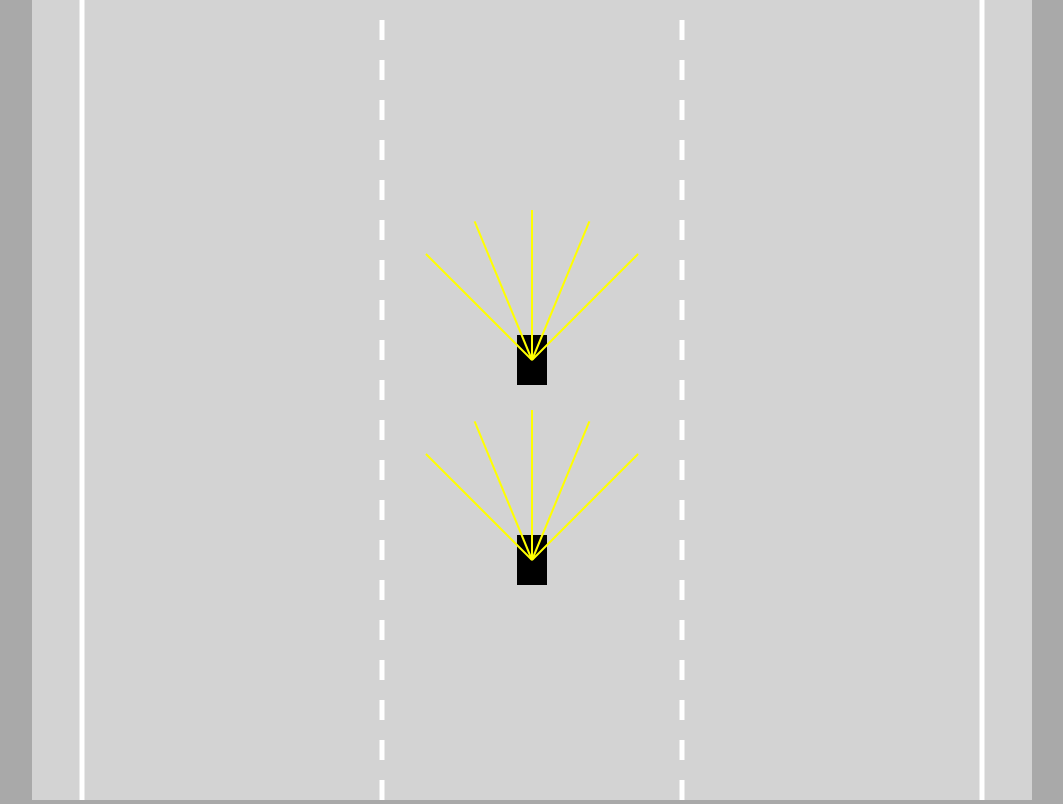
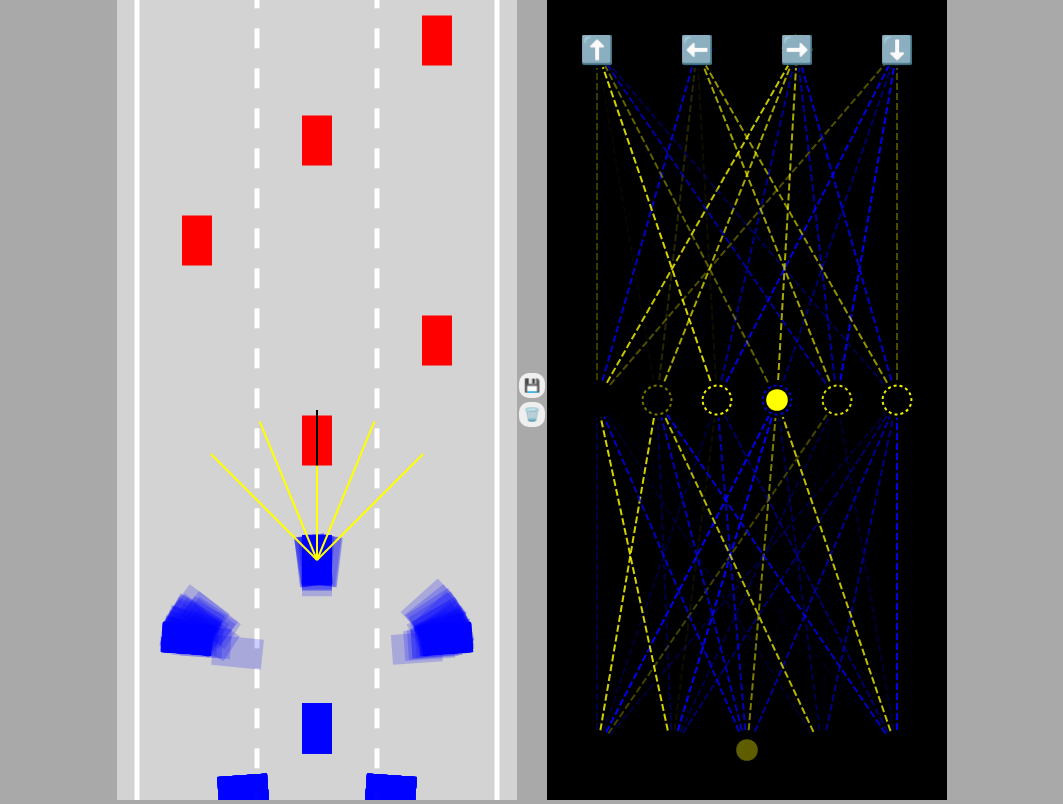
Before and after one commit to FarruxbekNozimov/self-driving-car, a plain HTML site: page index.html in a window 1280 px wide. Shown: the whole page, without its empty margins (108-1171 px from the left). Drawn offline with Linux system fonts and the light colour scheme; animation ran at ten frames a second.

Commit message:
work not perfect

```diff
--- a/car.js
+++ b/car.js
@@ -1,5 +1,5 @@
 class Car {
-	constructor(x, y, width, height, controlType) {
+	constructor(x, y, width, height, controlType, maxSpeed = 3) {
 		this.x = x;
 		this.y = y;
 		this.width = width;
@@ -7,27 +7,50 @@ class Car {
 
 		this.speed = 0;
 		this.acceleration = 0.2;
-		this.maxSpeed = 3;
+		this.maxSpeed = maxSpeed;
 		this.friction = 0.05;
 		this.angle = 0;
 		this.damaged = false;
 
-		this.sensor = new Sensor(this);
+		this.useBrain = controlType == "AI";
+
+		if (controlType != "DUMMY") {
+			this.sensor = new Sensor(this);
+			this.brain = new NeuralNetwork([this.sensor.rayCount, 6, 4]);
+		}
 		this.controls = new Controls(controlType);
 	}
 
-	update(roadBorders) {
+	update(roadBorders, traffic) {
 		if (!this.damaged) {
 			this.#move();
 			this.polygon = this.#createPolygon();
-			this.damaged = this.#assessDamage(roadBorders);
+			this.damaged = this.#assessDamage(roadBorders, traffic);
 		}
-		this.sensor.update(roadBorders);
+		if (this.sensor) {
+			this.sensor.update(roadBorders, traffic);
+			const offsets = this.sensor.readings.map((s) =>
+				s == null ? 0 : 1 - s.offset
+			);
+			const outputs = NeuralNetwork.feedForward(offsets, this.brain);
+
+			if (this.useBrain) {
+				this.controls.forward = outputs[0];
+				this.controls.left = outputs[1];
+				this.controls.right = outputs[2];
+				this.controls.reverse = outputs[3];
+			}
+		}
 	}
 
-	#assessDamage(roadBorders) {
+	#assessDamage(roadBorders, traffic) {
 		for (let i = 0; i < roadBorders.length; i++) {
 			if (polysIntersect(this.polygon, roadBorders[i])) {
+				return true;
+			}
+		}
+		for (let i = 0; i < traffic.length; i++) {
+			if (polysIntersect(this.polygon, traffic[i].polygon)) {
 				return true;
 			}
 		}
@@ -96,11 +119,11 @@ class Car {
 		this.y -= Math.cos(this.angle) * this.speed;
 	}
 
-	draw(ctx) {
+	draw(ctx, color, drawSensor = false) {
 		if (this.damaged) {
 			ctx.fillStyle = "gray";
 		} else {
-			ctx.fillStyle = "black";
+			ctx.fillStyle = color;
 		}
 		ctx.beginPath();
 		ctx.moveTo(this.polygon[0].x, this.polygon[0].y);
@@ -109,6 +132,8 @@ class Car {
 		}
 		ctx.fill();
 
-		this.sensor.draw(ctx);
+		if (this.sensor && drawSensor) {
+			this.sensor.draw(ctx);
+		}
 	}
 }
--- a/controls.js
+++ b/controls.js
@@ -5,7 +5,14 @@ class Controls {
 		this.right = false;
 		this.reverse = false;
 
-		this.#addKeyboardListeners();
+		switch (type) {
+			case "KEYS":
+				this.#addKeyboardListeners();
+				break;
+			case "DUMMY":
+				this.forward = true;
+				break;
+		}
 	}
 
 	#addKeyboardListeners() {
@@ -24,7 +31,6 @@ class Controls {
 					this.reverse = true;
 					break;
 			}
-			console.table(this);
 		};
 		document.onkeyup = (event) => {
 			switch (event.key) {
@@ -41,7 +47,6 @@ class Controls {
 					this.reverse = false;
 					break;
 			}
-			console.table(this);
 		};
 	}
 }
--- a/index.html
+++ b/index.html
@@ -5,7 +5,14 @@
 		<title>Self Driving car</title>
 	</head>
 	<body>
-		<canvas id="mycanvas"></canvas>
+		<canvas id="carCanvas"></canvas>
+		<div id="verticalButtons">
+			<button onclick="save()">💾</button>
+			<button onclick="discard()">🗑️</button>
+		</div>
+		<canvas id="networkCanvas"></canvas>
+		<script src="visualizer.js"></script>
+		<script src="network.js"></script>
 		<script src="sensor.js"></script>
 		<script src="utils.js"></script>
 		<script src="road.js"></script>
--- a/main.js
+++ b/main.js
@@ -1,31 +1,95 @@
-const canvas = document.getElementById("mycanvas");
-canvas.width = 1000;
+const carCanvas = document.getElementById("carCanvas");
+carCanvas.width = 400;
+const networkCanvas = document.getElementById("networkCanvas");
+networkCanvas.width = 400;
 
-const ctx = canvas.getContext("2d");
-const road = new Road(canvas.width / 2, canvas.width * 0.9);
-const car = new Car(road.getLaneCenter(1), 100, 30, 50, "KEYS");
+const carCtx = carCanvas.getContext("2d");
+const networkCtx = networkCanvas.getContext("2d");
 
-const traffic = [new Car(road.getLaneCenter(1), -100, 30, 50, "DUMMY")];
+const road = new Road(carCanvas.width / 2, carCanvas.width * 0.9);
+
+const N = 1000;
+const cars = generateCars(N);
+let bestCar = cars[0];
+if (localStorage.getItem("bestBrain")) {
+	for (let i = 0; i < cars.length; i++) {
+		cars[i].brain = JSON.parse(localStorage.getItem("bestBrain"));
+		if (i != 0) {
+			NeuralNetwork.mutate(cars[i].brain, 0.1);
+		}
+	}
+}
+
+const traffic = [
+	...generateTraffic(10),
+	// new Car(road.getLaneCenter(1), -100, 30, 50, "DUMMY", 2),
+	// new Car(road.getLaneCenter(0), -300, 30, 50, "DUMMY", 2),
+	// new Car(road.getLaneCenter(2), -300, 30, 50, "DUMMY", 2),
+	// new Car(road.getLaneCenter(0), -500, 30, 50, "DUMMY", 2),
+	// new Car(road.getLaneCenter(1), -500, 30, 50, "DUMMY", 2),
+	// new Car(road.getLaneCenter(0), -700, 30, 50, "DUMMY", 2),
+	// new Car(road.getLaneCenter(1), -700, 30, 50, "DUMMY", 2),
+	// new Car(road.getLaneCenter(2), -800, 30, 50, "DUMMY", 2),
+	// new Car(road.getLaneCenter(0), -900, 30, 50, "DUMMY", 2),
+];
 
 animate();
 
-function animate() {
+function save() {
+	localStorage.setItem("bestBrain", JSON.stringify(bestCar.brain));
+}
+
+function discard() {
+	localStorage.removeItem("bestBrain");
+}
+
+function generateCars(N) {
+	const cars = [];
+	for (let i = 1; i <= N; i++) {
+		cars.push(new Car(road.getLaneCenter(1), 100, 30, 50, "AI", 5));
+	}
+	return cars;
+}
+
+function generateTraffic(N) {
+	const traffic = [];
+	for (let i = 1; i <= N; i++) {
+		traffic.push(
+			new Car(road.getLaneCenter(i % 3), -(i * 100), 30, 50, "DUMMY", 2)
+		);
+	}
+	return traffic;
+}
+
+function animate(time) {
 	for (let i = 0; i < traffic.length; i++) {
-		traffic[i].update(road.borders);
+		traffic[i].update(road.borders, []);
 	}
-	car.update(road.borders);
+	for (let i = 0; i < cars.length; i++) {
+		cars[i].update(road.borders, traffic);
+	}
+	bestCar = cars.find((c) => c.y == Math.min(...cars.map((c) => c.y)));
 
-	canvas.height = window.innerHeight;
+	carCanvas.height = window.innerHeight;
+	networkCanvas.height = window.innerHeight;
 
-	ctx.save();
-	ctx.translate(0, -car.y + canvas.height * 0.7);
+	carCtx.save();
+	carCtx.translate(0, -bestCar.y + carCanvas.height * 0.7);
 
-	road.draw(ctx);
+	road.draw(carCtx);
 	for (let i = 0; i < traffic.length; i++) {
-		traffic[i].draw(ctx);
+		traffic[i].draw(carCtx, "red");
 	}
-	car.draw(ctx);
+	carCtx.globalAlpha = 0.2;
+	for (let i = 0; i < cars.length; i++) {
+		cars[i].draw(carCtx, "blue");
+	}
+	carCtx.globalAlpha = 1;
+	bestCar.draw(carCtx, "blue", true);
 
-	ctx.restore();
+	carCtx.restore();
+
+	networkCtx.lineDashOffset = -time / 50;
+	Visualizer.drawNetwork(networkCtx, bestCar.brain);
 	requestAnimationFrame(animate);
 }
--- /dev/null
+++ b/network.js
@@ -0,0 +1,81 @@
+class NeuralNetwork {
+	constructor(neuronCounts) {
+		this.levels = [];
+		for (let i = 0; i < neuronCounts.length - 1; i++) {
+			this.levels.push(new Level(neuronCounts[i], neuronCounts[i + 1]));
+		}
+	}
+
+	static feedForward(givenInputs, network) {
+		let outputs = Level.feedForward(givenInputs, network.levels[0]);
+		for (let i = 1; i < network.levels.length; i++) {
+			outputs = Level.feedForward(outputs, network.levels[i]);
+		}
+		return outputs;
+	}
+
+	static mutate(network, amount = 1) {
+		network.levels.forEach((level) => {
+			for (let i = 0; i < level.biases.length; i++) {
+				level.biases[i] = lerp(level.biases[i], Math.random() * 2 - 1, amount);
+			}
+			for (let i = 0; i < level.weights.length; i++) {
+				for (let j = 0; j < level.weights[i].length; j++) {
+					level.weights[i][j] = lerp(
+						level.weights[i][j],
+						Math.random() * 2 - 1,
+						amount
+					);
+				}
+			}
+		});
+	}
+}
+
+class Level {
+	constructor(inputCount, outputCount) {
+		this.inputs = new Array(inputCount);
+		this.outputs = new Array(outputCount);
+		this.biases = new Array(outputCount);
+
+		this.weights = [];
+		for (let i = 0; i < inputCount; i++) {
+			this.weights[i] = new Array(outputCount);
+		}
+
+		Level.#randomize(this);
+	}
+
+	static #randomize(level) {
+		for (let i = 0; i < level.inputs.length; i++) {
+			for (let j = 0; j < level.outputs.length; j++) {
+				level.weights[i][j] = Math.random() * 2 - 1;
+			}
+		}
+
+		for (let i = 0; i < level.biases.length; i++) {
+			level.biases[i] = Math.random() * 2 - 1;
+		}
+	}
+
+	static feedForward(givenInputs, level) {
+		for (let i = 0; i < level.inputs.length; i++) {
+			level.inputs[i] = givenInputs[i];
+		}
+
+		for (let i = 0; i < level.outputs.length; i++) {
+			let sum = 0;
+			for (let j = 0; j < level.inputs.length; j++) {
+				sum += level.inputs[j] * level.weights[j][i];
+			}
+
+			if (sum > level.biases[i]) {
+				level.outputs[i] = 1;
+			} else {
+				level.outputs[i] = 0;
+			}
+		}
+
+		return level.outputs;
+	}
+}
--- a/sensor.js
+++ b/sensor.js
@@ -9,15 +9,15 @@ class Sensor {
 		this.readings = [];
 	}
 
-	update(roadBorders) {
+	update(roadBorders, traffic) {
 		this.#castRays();
 		this.readings = [];
 		for (let i = 0; i < this.rays.length; i++) {
-			this.readings.push(this.#getReading(this.rays[i], roadBorders));
+			this.readings.push(this.#getReading(this.rays[i], roadBorders, traffic));
 		}
 	}
 
-	#getReading(ray, roadBorders) {
+	#getReading(ray, roadBorders, traffic) {
 		let touches = [];
 
 		for (let i = 0; i < roadBorders.length; i++) {
@@ -29,6 +29,21 @@ class Sensor {
 			);
 			if (touch) {
 				touches.push(touch);
+			}
+		}
+
+		for (let i = 0; i < traffic.length; i++) {
+			const poly = traffic[i].polygon;
+			for (let j = 0; j < poly.length; j++) {
+				const value = getIntersection(
+					ray[0],
+					ray[1],
+					poly[j],
+					poly[(j + 1) % poly.length]
+				);
+				if (value) {
+					touches.push(value);
+				}
 			}
 		}
 
--- a/style.css
+++ b/style.css
@@ -2,8 +2,31 @@ body {
 	margin: 0;
 	background: darkgray;
 	overflow: hidden;
-	text-align: center;
+	display: flex;
+	justify-content: center;
+	align-items: center;
 }
-#mycanvas {
+#verticalButtons {
+	display: flex;
+	flex-direction: column;
+}
+
+button {
+	border: none;
+	border-radius: 10px;
+	padding: 5px 5px 5px 5px;
+	margin: 2px;
+	cursor: pointer;
+}
+
+button:hover {
+	background: blue;
+}
+
+#networkCanvas {
+	background: black;
+}
+
+#carCanvas {
 	background: lightgray;
 }
--- a/utils.js
+++ b/utils.js
@@ -1,40 +1,48 @@
-function lerp(A, B, t) {
-	return A + (B - A) * t;
+function lerp(A,B,t){
+    return A+(B-A)*t;
 }
 
-function getIntersection(A, B, C, D) {
-	const tTop = (D.x - C.x) * (A.y - C.y) - (D.y - C.y) * (A.x - C.x);
-	const uTop = (C.y - A.y) * (A.x - B.x) - (C.x - A.x) * (A.y - B.y);
-	const bottom = (D.y - C.y) * (B.x - A.x) - (D.x - C.x) * (B.y - A.y);
+function getIntersection(A,B,C,D){
+    const tTop=(D.x-C.x)*(A.y-C.y)-(D.y-C.y)*(A.x-C.x);
+    const uTop=(C.y-A.y)*(A.x-B.x)-(C.x-A.x)*(A.y-B.y);
+    const bottom=(D.y-C.y)*(B.x-A.x)-(D.x-C.x)*(B.y-A.y);
 
-	if (bottom != 0) {
-		const t = tTop / bottom;
-		const u = uTop / bottom;
-		if (t >= 0 && t <= 1 && u >= 0 && u <= 1) {
+    if(bottom!=0){
+        const t=tTop/bottom;
+        const u=uTop/bottom;
+        if(t>=0 && t<=1 && u>=0 && u<=1){
             return {
-				x: lerp(A.x, B.x, t),
-				y: lerp(A.y, B.y, t),
-				offset: t,
-			};
+                x:lerp(A.x,B.x,t),
+                y:lerp(A.y,B.y,t),
+                offset:t
+            }
         }
     }
 
     return null;
 }
 
-function polysIntersect(poly1, poly2) {
-	for (let i = 0; i < poly1.length; i++) {
-		for (let j = 0; j < poly2.length; j++) {
-			const touch = getIntersection(
+function polysIntersect(poly1, poly2){
+    for(let i=0;i<poly1.length;i++){
+        for(let j=0;j<poly2.length;j++){
+            const touch=getIntersection(
                 poly1[i],
-				poly1[(i + 1) % poly1.length],
+                poly1[(i+1)%poly1.length],
                 poly2[j],
-				poly2[(j + 1) % poly2.length]
+                poly2[(j+1)%poly2.length]
             );
-			if (touch) {
+            if(touch){
                 return true;
             }
         }
     }
     return false;
 }
+
+function getRGBA(value){
+    const alpha=Math.abs(value);
+    const R=value<0?0:255;
+    const G=R;
+    const B=value>0?0:255;
+    return "rgba("+R+","+G+","+B+","+alpha+")";
+}
--- /dev/null
+++ b/visualizer.js
@@ -0,0 +1,103 @@
+class Visualizer {
+	static drawNetwork(ctx, network) {
+		const margin = 50;
+		const left = margin;
+		const top = margin;
+		const width = ctx.canvas.width - margin * 2;
+		const height = ctx.canvas.height - margin * 2;
+
+		const levelHeight = height / network.levels.length;
+
+		for (let i = network.levels.length - 1; i >= 0; i--) {
+			const levelTop =
+				top +
+				lerp(
+					height - levelHeight,
+					0,
+					network.levels.length == 1 ? 0.5 : i / (network.levels.length - 1)
+				);
+
+			ctx.setLineDash([7, 3]);
+			Visualizer.drawLevel(
+				ctx,
+				network.levels[i],
+				left,
+				levelTop,
+				width,
+				levelHeight,
+				i == network.levels.length - 1 ? ["⬆️", "⬅️", "➡️", "⬇️"] : []
+			);
+		}
+	}
+
+	static drawLevel(ctx, level, left, top, width, height, outputLabels) {
+		const right = left + width;
+		const bottom = top + height;
+
+		const { inputs, outputs, weights, biases } = level;
+
+		for (let i = 0; i < inputs.length; i++) {
+			for (let j = 0; j < outputs.length; j++) {
+				ctx.beginPath();
+				ctx.moveTo(Visualizer.#getNodeX(inputs, i, left, right), bottom);
+				ctx.lineTo(Visualizer.#getNodeX(outputs, j, left, right), top);
+				ctx.lineWidth = 2;
+				ctx.strokeStyle = getRGBA(weights[i][j]);
+				ctx.stroke();
+			}
+		}
+
+		const nodeRadius = 18;
+		for (let i = 0; i < inputs.length; i++) {
+			const x = Visualizer.#getNodeX(inputs, i, left, right);
+			ctx.beginPath();
+			ctx.arc(x, bottom, nodeRadius, 0, Math.PI * 2);
+			ctx.fillStyle = "black";
+			ctx.fill();
+			ctx.beginPath();
+			ctx.arc(x, bottom, nodeRadius * 0.6, 0, Math.PI * 2);
+			ctx.fillStyle = getRGBA(inputs[i]);
+			ctx.fill();
+		}
+
+		for (let i = 0; i < outputs.length; i++) {
+			const x = Visualizer.#getNodeX(outputs, i, left, right);
+			ctx.beginPath();
+			ctx.arc(x, top, nodeRadius, 0, Math.PI * 2);
+			ctx.fillStyle = "black";
+			ctx.fill();
+			ctx.beginPath();
+			ctx.arc(x, top, nodeRadius * 0.6, 0, Math.PI * 2);
+			ctx.fillStyle = getRGBA(outputs[i]);
+			ctx.fill();
+
+			ctx.beginPath();
+			ctx.lineWidth = 2;
+			ctx.arc(x, top, nodeRadius * 0.8, 0, Math.PI * 2);
+			ctx.strokeStyle = getRGBA(biases[i]);
+			ctx.setLineDash([3, 3]);
+			ctx.stroke();
+			ctx.setLineDash([]);
+
+			if (outputLabels[i]) {
+				ctx.beginPath();
+				ctx.textAlign = "center";
+				ctx.textBaseline = "middle";
+				ctx.fillStyle = "black";
+				ctx.strokeStyle = "white";
+				ctx.font = nodeRadius * 1.5 + "px Arial";
+				ctx.fillText(outputLabels[i], x, top + nodeRadius * 0.1);
+				ctx.lineWidth = 0.5;
+				ctx.strokeText(outputLabels[i], x, top + nodeRadius * 0.1);
+			}
+		}
+	}
+
+	static #getNodeX(nodes, index, left, right) {
+		return lerp(
+			left,
+			right,
+			nodes.length == 1 ? 0.5 : index / (nodes.length - 1)
+		);
+	}
+}
```
Also changed, not shown: 419-4193693_ferrari-488-gtb-red-car-png-image-pngpix.png (added). Lines whose indentation alone changed are shown as unchanged.
